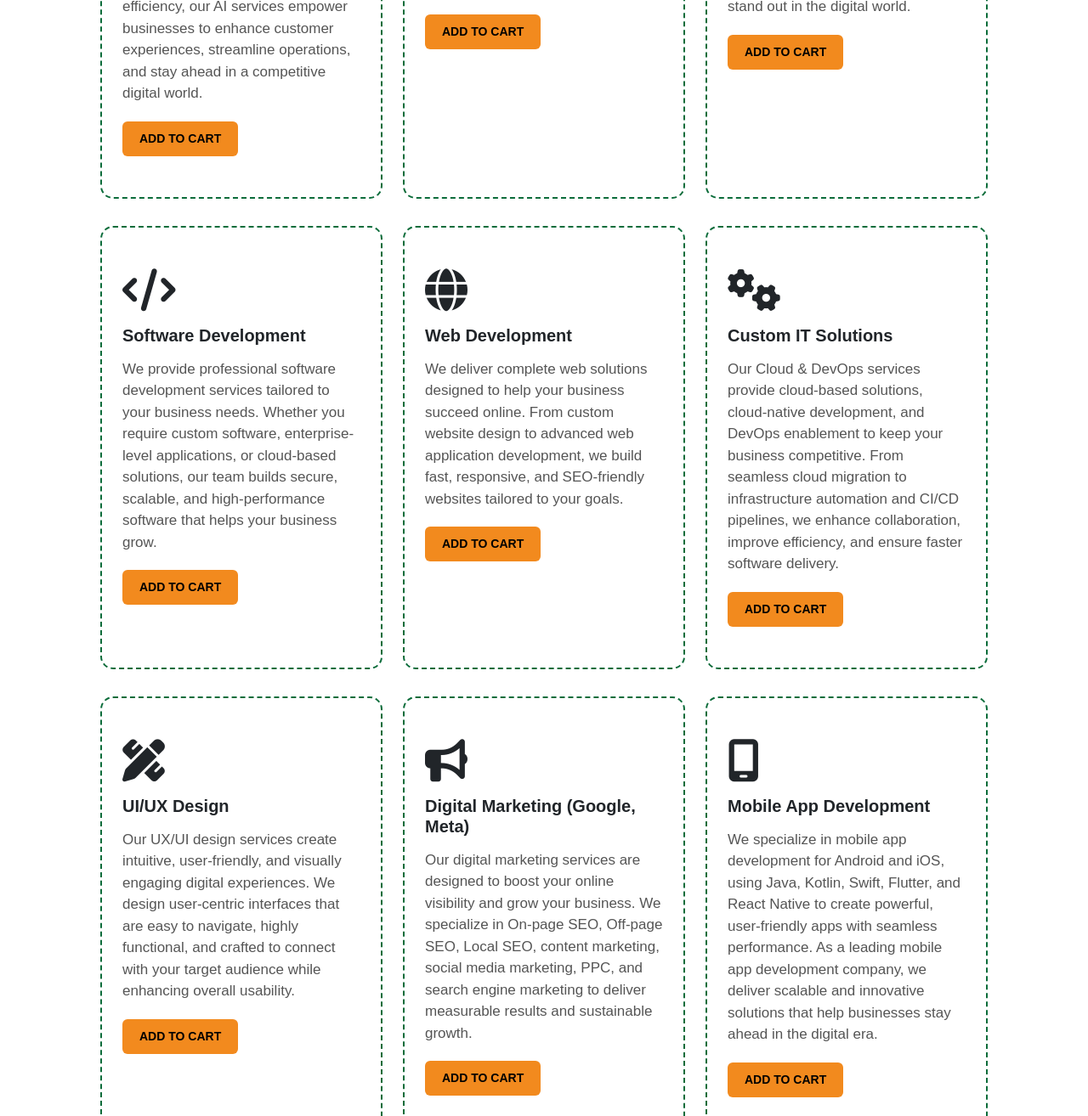
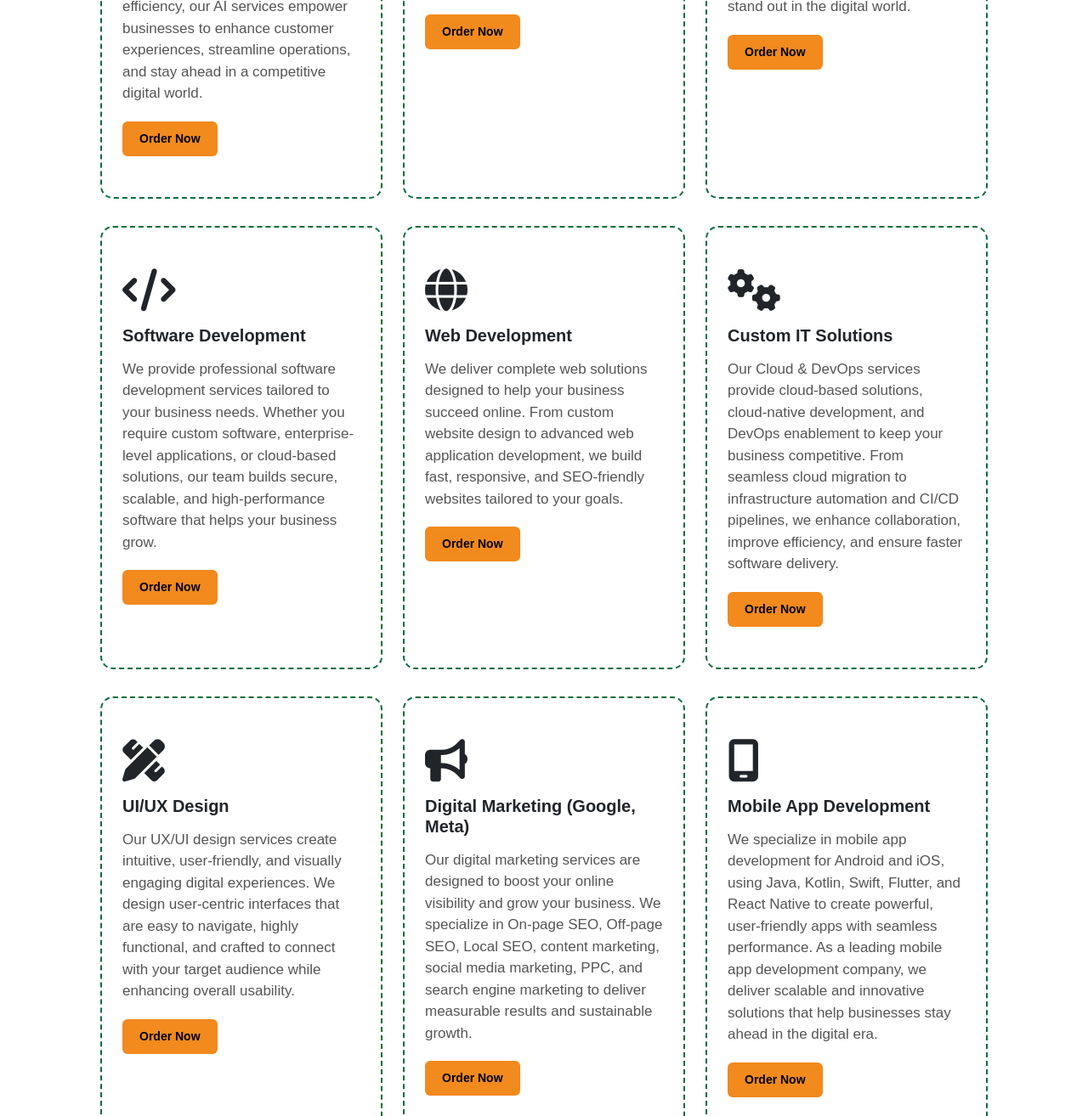
Before and after one commit to ZaidAhmed786/tech-pro, a plain HTML site: page index.html in a window 1280 px wide. Shown: the part 3246-4560 px from the top of the page at 85% size. Drawn offline with nearby package versions, Linux system fonts and the light colour scheme.

Commit message:
update done

```diff
--- a/index.html
+++ b/index.html
@@ -151,7 +151,7 @@
                 At Shahlani Inc, we provide end-to-end artificial intelligence services designed to transform your business with measurable results. Our team of AI experts, data engineers, and strategists leverage proven frameworks, custom models, and scalable solutions to accelerate adoption and maximize ROI. From AI strategy and consulting to development and deployment, we help organizations automate workflows, improve decision-making, and unlock new revenue streams. With a focus on innovation and efficiency, our AI services empower businesses to enhance customer experiences, streamline operations, and stay ahead in a competitive digital world.
             </p>
 
-            <a href="/contect.html"><button class="btn btn-warning add-btn"> ADD TO CART</button></a>
+            <a href="/contect.html"><button class="btn btn-warning add-btn">Order Now</button></a>
         </div>
     </div>
 
@@ -166,7 +166,7 @@
                 At Shahlani Inc, our Data Scientist services are designed to help businesses unlock the true potential of their data. We specialize in building predictive models, applying machine learning, and creating data-driven strategies that deliver measurable results. Our experts analyze complex datasets to uncover trends, optimize processes, and provide actionable insights that drive growth and innovation. With Optinet Solution’s data science solutions, you can make smarter decisions, improve efficiency, and stay ahead in the digital era.
             </p>
 
-            <a href="/contect.html"><button class="btn btn-warning add-btn"> ADD TO CART</button></a>
+            <a href="/contect.html"><button class="btn btn-warning add-btn">Order Now</button></a>
         </div>
     </div>
 
@@ -181,7 +181,7 @@
                 At Shahlani Inc, we offer creative Graphic Design services including 2D & 3D video animation, property estate image enhancement, branding, and custom visuals tailored to your business. From logos, brand identities, and marketing materials to web and social media designs, we craft visuals that captivate your audience and strengthen your business presence. Our expert designers deliver high-quality designs that engage audiences, boost brand presence, and help your business stand out in the digital world.
             </p>
 
-            <a href="/contect.html"><button class="btn btn-warning add-btn"> ADD TO CART</button></a>
+            <a href="/contect.html"><button class="btn btn-warning add-btn">Order Now</button></a>
         </div>
     </div>
 
@@ -201,7 +201,7 @@
                 We provide professional software development services tailored to your business needs. Whether you require custom software, enterprise-level applications, or cloud-based solutions, our team builds secure, scalable, and high-performance software that helps your business grow.
             </p>
 
-            <a href="/contect.html"><button class="btn btn-warning add-btn"> ADD TO CART</button></a>
+            <a href="/contect.html"><button class="btn btn-warning add-btn">Order Now</button></a>
         </div>
     </div>
 
@@ -216,7 +216,7 @@
               We deliver complete web solutions designed to help your business succeed online. From custom website design to advanced web application development, we build fast, responsive, and SEO-friendly websites tailored to your goals.
             </p>
 
-            <a href="/contect.html"><button class="btn btn-warning add-btn"> ADD TO CART</button></a>
+            <a href="/contect.html"><button class="btn btn-warning add-btn">Order Now</button></a>
         </div>
     </div>
 
@@ -231,7 +231,7 @@
                 Our Cloud & DevOps services provide cloud-based solutions, cloud-native development, and DevOps enablement to keep your business competitive. From seamless cloud migration to infrastructure automation and CI/CD pipelines, we enhance collaboration, improve efficiency, and ensure faster software delivery.
             </p>
 
-            <a href="/contect.html"><button class="btn btn-warning add-btn"> ADD TO CART</button></a>
+            <a href="/contect.html"><button class="btn btn-warning add-btn">Order Now</button></a>
         </div>
     </div>
 
@@ -251,7 +251,7 @@
                 Our UX/UI design services create intuitive, user-friendly, and visually engaging digital experiences. We design user-centric interfaces that are easy to navigate, highly functional, and crafted to connect with your target audience while enhancing overall usability.
             </p>
 
-            <a href="/contect.html"><button class="btn btn-warning add-btn"> ADD TO CART</button></a>
+            <a href="/contect.html"><button class="btn btn-warning add-btn">Order Now</button></a>
         </div>
     </div>
 
@@ -266,7 +266,7 @@
                 Our digital marketing services are designed to boost your online visibility and grow your business. We specialize in On-page SEO, Off-page SEO, Local SEO, content marketing, social media marketing, PPC, and search engine marketing to deliver measurable results and sustainable growth.
             </p>
 
-            <a href="/contect.html"><button class="btn btn-warning add-btn"> ADD TO CART</button></a>
+            <a href="/contect.html"><button class="btn btn-warning add-btn">Order Now</button></a>
         </div>
     </div>
 
@@ -281,7 +281,7 @@
                 We specialize in mobile app development for Android and iOS, using Java, Kotlin, Swift, Flutter, and React Native to create powerful, user-friendly apps with seamless performance. As a leading mobile app development company, we deliver scalable and innovative solutions that help businesses stay ahead in the digital era.
             </p>
 
-            <a href="/contect.html"><button class="btn btn-warning add-btn"> ADD TO CART</button></a>
+            <a href="/contect.html"><button class="btn btn-warning add-btn">Order Now</button></a>
         </div>
     </div>
 
```
Also changed, not shown: services.html (+9 -9 lines).
